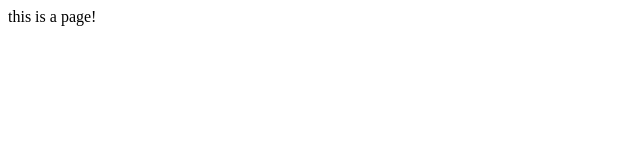
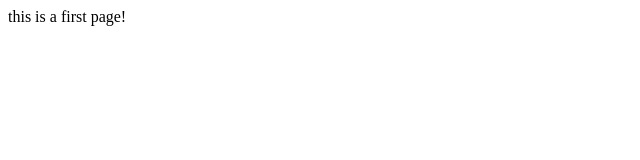
Before and after one commit to Mr6pets/Mr6pets.github.io, a plain HTML site: page index.html in a window 1280 px wide. Shown: the full height of the page, 0-640 px from the left. Drawn offline with Linux system fonts and the light colour scheme.

Commit message:
my worl
this a project

```diff
--- a/index.html
+++ b/index.html
@@ -5,6 +5,6 @@
 	<title>这是一个首页</title>
 </head>
 <body>
-	this is a page!
+	this is a first page!
 </body>
 </html>
```
